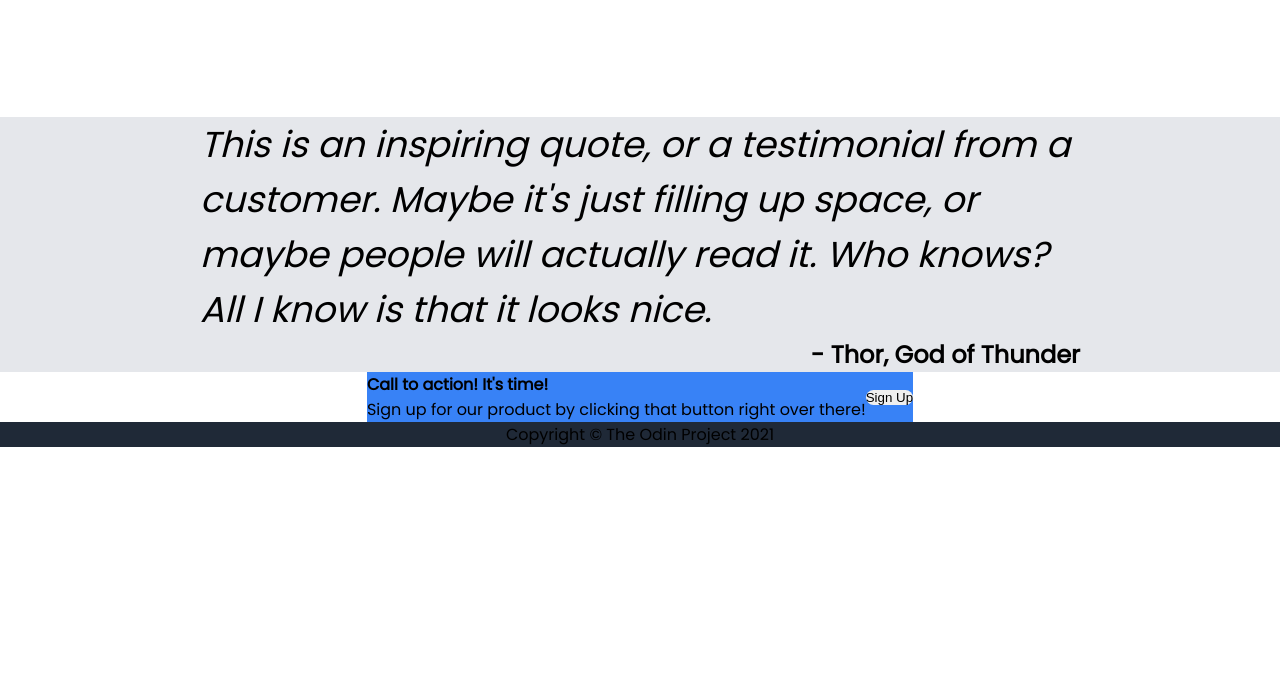
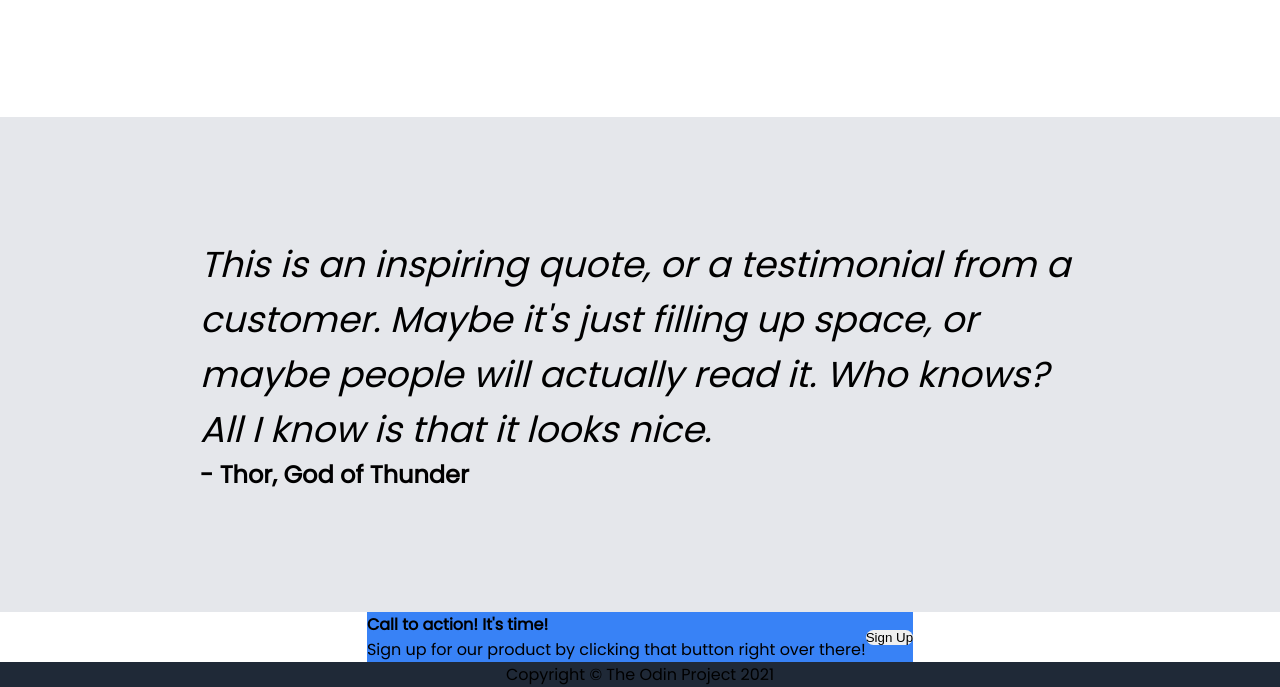
Before and after one commit to harryrf3/theodinproject, a plain HTML site: page css-exercises/flex/06-flex-layout-b/index.html in a window 1280 px wide. Shown: the part 1084-1771 px from the top of the page. Before the commit the page ends 1531 px from the top, so only its background shows below. Drawn offline with Linux system fonts and the light colour scheme; a script that the page names is missing.

Commit message:
Add a quote container for margin

```diff
--- a/css-exercises/flex/06-flex-layout-b/index.html
+++ b/css-exercises/flex/06-flex-layout-b/index.html
@@ -90,11 +90,14 @@
 
 
     <section class="quote">
-      <blockquote class="quote--text">
-        This is an inspiring quote, or a testimonial from a customer. Maybe it's just filling up space, or maybe
-        people will actually read it. Who knows? All I know is that it looks nice.
-      </blockquote>
-      <h2 class="quote--signature">- Thor, God of Thunder</h2>
+      <div class="quote__container">
+
+        <blockquote class="quote__container--text">
+          This is an inspiring quote, or a testimonial from a customer. Maybe it's just filling up space, or maybe
+          people will actually read it. Who knows? All I know is that it looks nice.
+        </blockquote>
+        <h2 class="quote__container--signature">- Thor, God of Thunder</h2>
+      </div>
     </section> <!-- END .quote -->
 
     <section class="cta">
--- a/css-exercises/flex/06-flex-layout-b/style.css
+++ b/css-exercises/flex/06-flex-layout-b/style.css
@@ -19,7 +19,7 @@
 }
 
 body {
-  font-family: 'Poppins', sans-serif;
+  font-family: 'Poppins', sans-serif;__container
   display: flex;
   flex-direction: column;
 }
@@ -153,13 +153,17 @@ button {
   padding: var(--side-padding);
 }
 
-.quote--text {
+.quote__container {
+  margin: 120px 0;
+}
+
+.quote__container--text {
   font-size: 36px;
   font-style: italic;
-  font-weight: 300;
+  font-weight: 100;
 }
 
-.quote--signature {
+.quote__container--signature {
   align-self: flex-end;
 }
 
```
